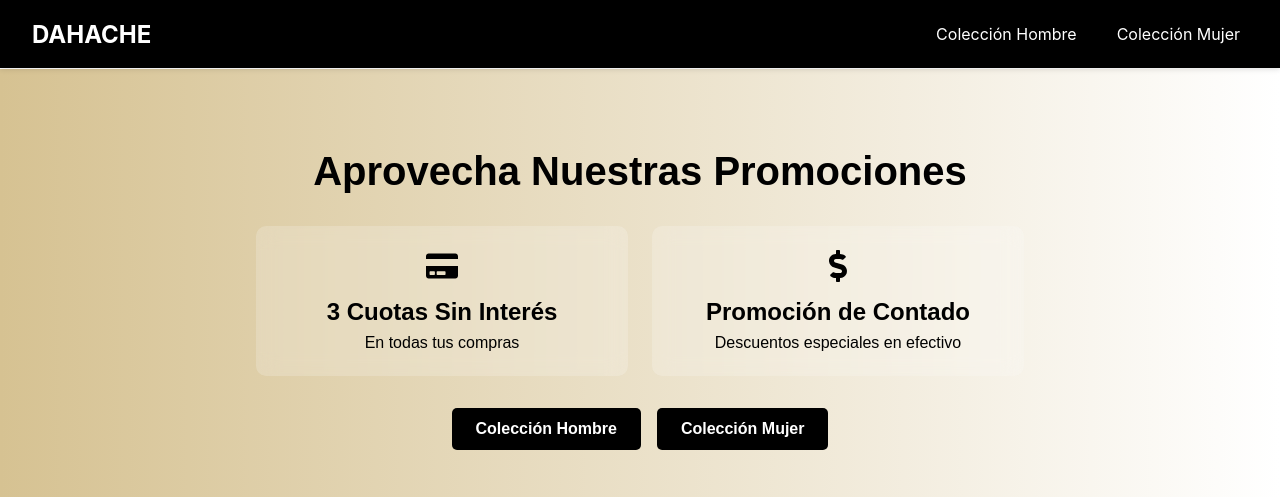
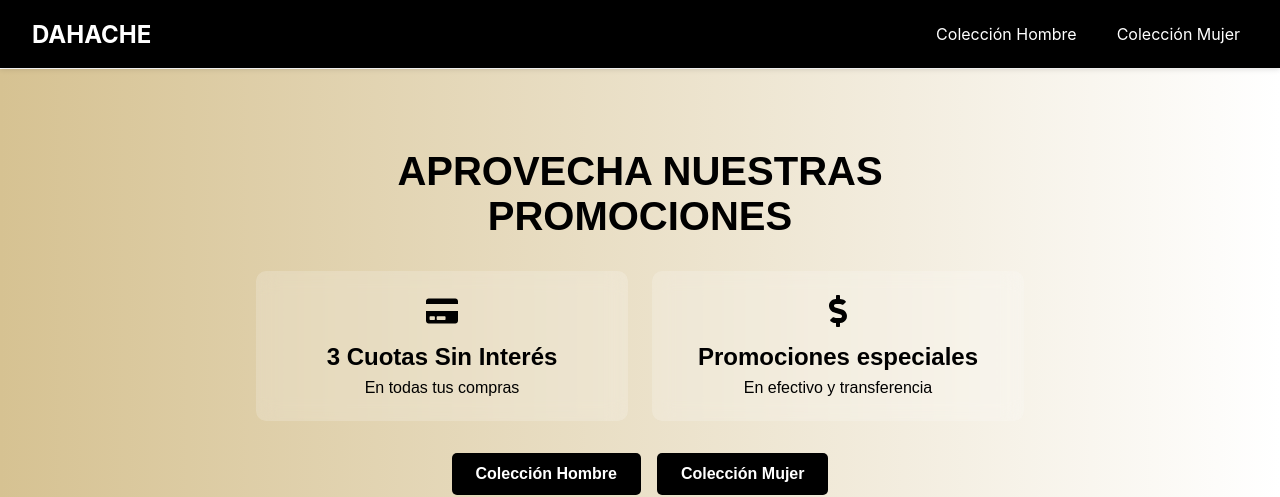
Before and after one commit to agustinfraile/DAHACHE, a React (Vite) app: page / in a window 1280 px wide. Shown: the top 497 px of the page. Built offline with nearby package versions, Linux system fonts and the light colour scheme.

Commit message:
modificando banner

```diff
--- a/src/components/PromotionSection/PromotionSection.jsx
+++ b/src/components/PromotionSection/PromotionSection.jsx
@@ -9,7 +9,7 @@ const PromotionSection = () => {
         <section className={styles.promotionSection}>
             <div className={styles.container}>
                 <div className={styles.textContainer}>
-                    <h1 className={styles.title}>Aprovecha Nuestras Promociones</h1>
+                    <h1 className={styles.title}>{"Aprovecha nuestras promociones".toLocaleUpperCase()}</h1>
                     <div className={styles.promotions}>
                         <div className={styles.promotionItem}>
                             <FaCreditCard className={styles.icon} />
@@ -18,8 +18,8 @@ const PromotionSection = () => {
                         </div>
                         <div className={styles.promotionItem}>
                             <FaDollarSign className={styles.icon} />
-                            <h2 className={styles.subtitle}>Promoción de Contado</h2>
-                            <p className={styles.description}>Descuentos especiales en efectivo</p>
+                            <h2 className={styles.subtitle}>Promociones especiales</h2>
+                            <p className={styles.description}>En efectivo y transferencia</p>
                         </div>
                     </div>
                     <div className={styles.buttonContainer}>
```
